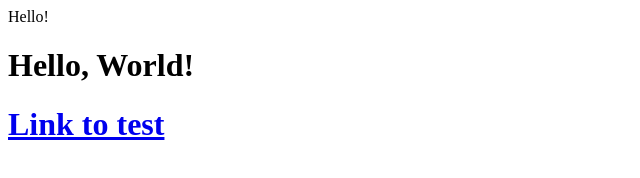
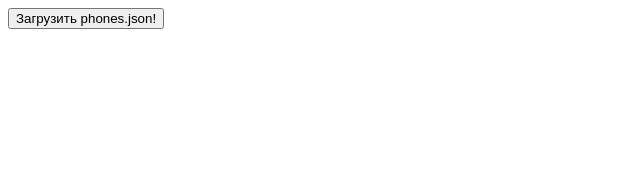
Before and after one commit to dezintegro/dezintegro.github.io, a plain HTML site: page index.html in a window 1280 px wide. Shown: the whole page, without its empty margins (0-640 px from the left). Drawn offline with Linux system fonts and the light colour scheme.

Commit message:
Update index.html

```diff
--- a/index.html
+++ b/index.html
@@ -1,17 +1,45 @@
-<head>Hello!</head><body><h1>Hello, World!<h1><a href = test>Link to test</a></body>
-<!-- {literal} -->
-        <script type='text/javascript'>
-        window['liv'+'eTe'+'x'] = true,
-        window['l'+'iveT'+'exID'] = 144608,
-        window['live'+'Tex_'+'object'] = true;
-        (function() {
-        var t = document['crea'+'te'+'E'+'lemen'+'t']('script');
-        t.type ='text/javascript';
-        t.async = true;
-        t.src = '//cs15.livete'+'x.ru/js/cli'+'ent.j'+'s';
-        var c = document['get'+'El'+'ement'+'sB'+'yTa'+'gName']('script')[0];
-        if ( c ) c['par'+'en'+'t'+'No'+'de']['inser'+'tBefor'+'e'](t, c);
-        else document['doc'+'ument'+'E'+'lem'+'ent']['fir'+'stC'+'hild']['a'+'ppen'+'dC'+'h'+'ild'](t);
-        })();
-        </script>
-        <!-- {/literal} -->
+<!DOCTYPE HTML>
+<html>
+
+<head>
+  <meta charset="utf-8">
+</head>
+
+<body>
+
+  <button onclick="loadNumber()" id="button">Загрузить phones.json!</button>
+
+  <script>
+    function loadNumber() {
+
+      var xhr = new XMLHttpRequest();
+
+      xhr.open('GET', 'nirananda.myjino.ru', true);
+
+
+      xhr.send();
+
+
+      xhr.onreadystatechange = function() {
+        if (xhr.readyState != 4) return;
+
+        button.innerHTML = 'Готово!';
+
+        if (xhr.status != 200) {
+          // обработать ошибку
+          alert(xhr.status + ': ' + xhr.statusText);
+        } else {
+          // вывести результат
+          alert(xhr.responseText);
+        }
+
+      }
+
+      button.innerHTML = 'Загружаю...';
+      button.disabled = true;
+    }
+  </script>
+
+</body>
+
+</html>
```
